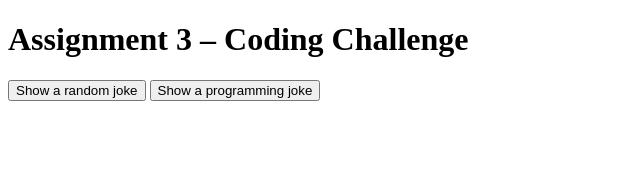
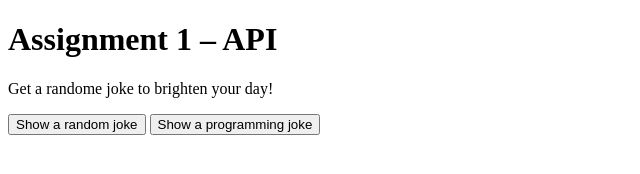
Before and after one commit to shahrzadd/starter-files, a plain HTML site: page index.html in a window 1280 px wide. Shown: the whole page, without its empty margins (0-640 px from the left). Drawn offline with Linux system fonts and the light colour scheme.

Commit message:
3rd commit

```diff
--- a/index.html
+++ b/index.html
@@ -3,10 +3,11 @@
   <head>
     <meta charset="UTF-8" />
     <meta name="viewport" content="width=device-width, initial-scale=1.0" />
-    <title>Coding Challenge</title>
+    <title>Assignment #1</title>
   </head>
   <body>
-    <h1>Assignment 3 – Coding Challenge</h1>
+    <h1>Assignment 1 – API</h1>
+    <p>Get a randome joke to brighten your day!</p>
    <button id="getJoke">Show a random joke</button>
    <button id="getProgrammingJoke">Show a programming joke</button>
    <div id="joke"></div>
```
